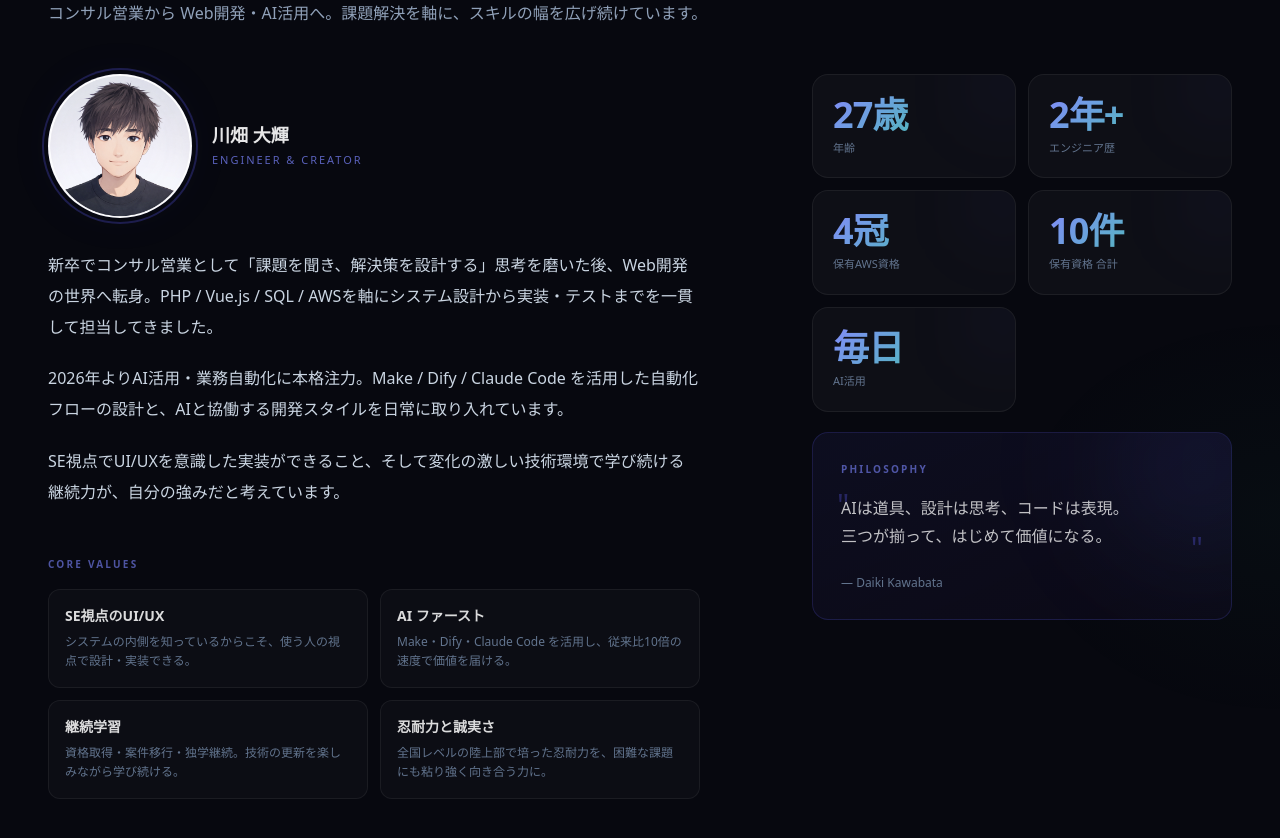
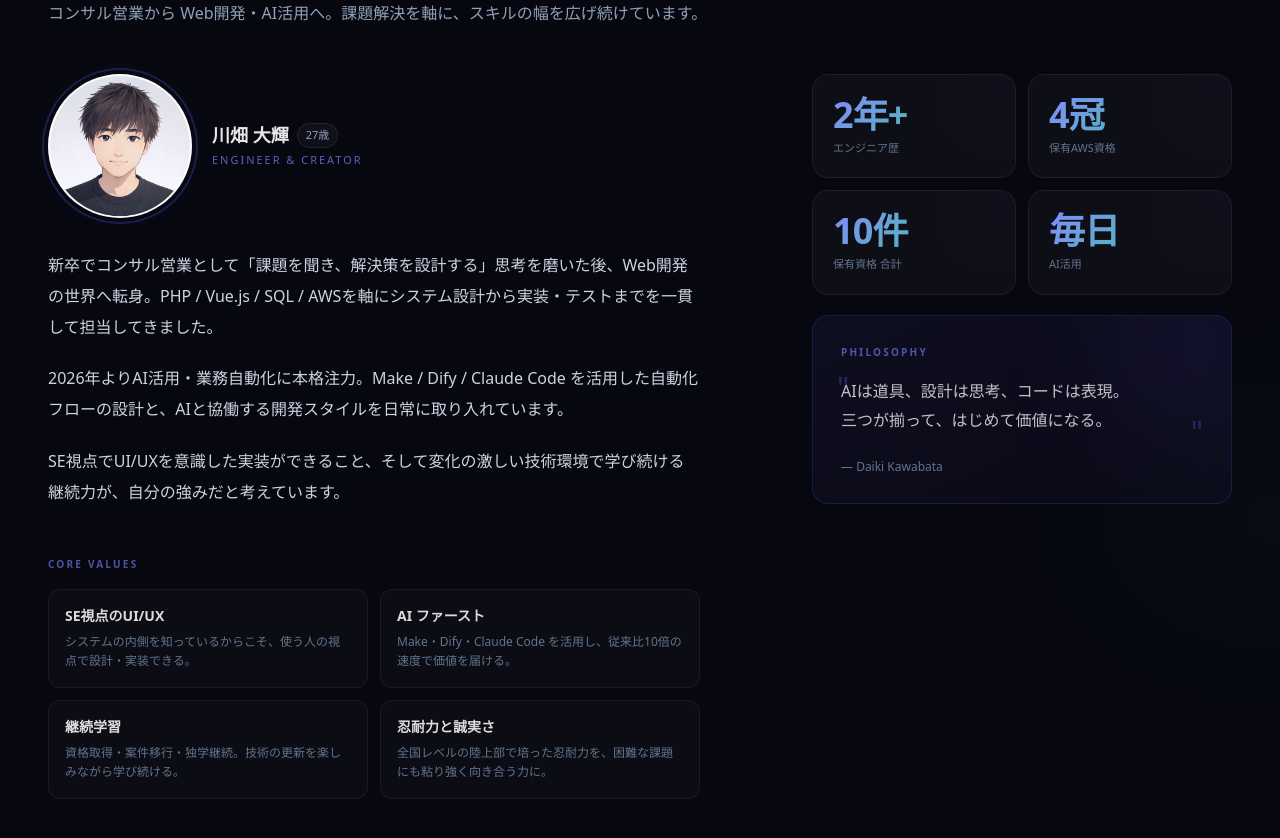
Before and after one commit to kawaddd/my-portfolio-app, a Next.js app: page / in a window 1280 px wide. Shown: the part 1000-1838 px from the top of the page. Built offline with nearby package versions, Linux system fonts and the light colour scheme.

Commit message:
Show age badge next to name in About, remove from stats

```diff
--- a/src/components/sections/About.tsx
+++ b/src/components/sections/About.tsx
@@ -59,7 +59,10 @@ export function About() {
                 />
               </div>
               <div>
-                <p className="text-lg font-bold text-white/90">{profile.name}</p>
+                <div className="flex items-center gap-2">
+                  <p className="text-lg font-bold text-white/90">{profile.name}</p>
+                  <span className="rounded-full border border-white/[0.08] bg-white/[0.04] px-2 py-0.5 text-[11px] text-slate-400">27歳</span>
+                </div>
                 <p className="mt-0.5 font-mono text-[11px] tracking-[0.18em] text-indigo-400/70 uppercase">{profile.titleShort}</p>
               </div>
             </motion.div>
--- a/src/data/profile.ts
+++ b/src/data/profile.ts
@@ -52,7 +52,6 @@ export const profile = {
     email: "kwbt614@gmail.com",
   },
   stats: [
-    { label: "年齢", value: "27歳" },
     { label: "エンジニア歴", value: "2年+" },
     { label: "保有AWS資格", value: "4冠" },
     { label: "保有資格 合計", value: "10件" },
```
